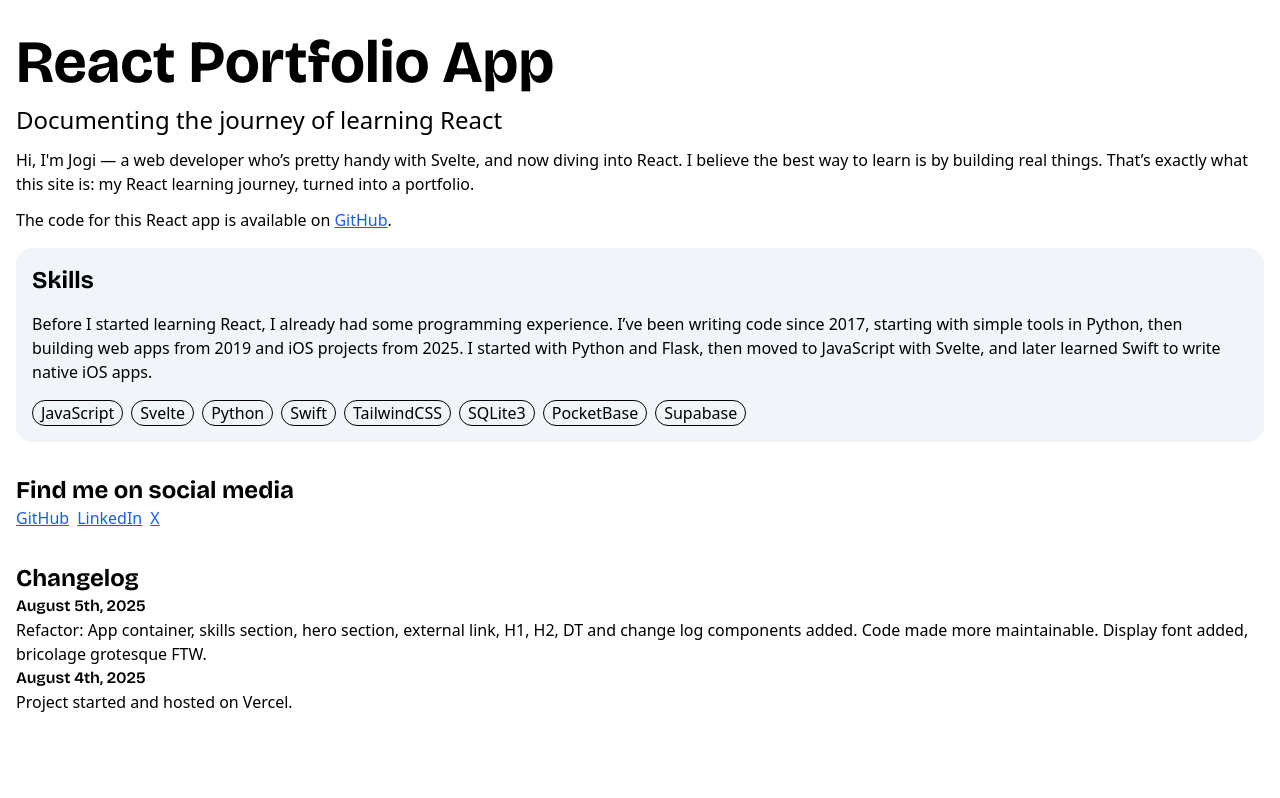
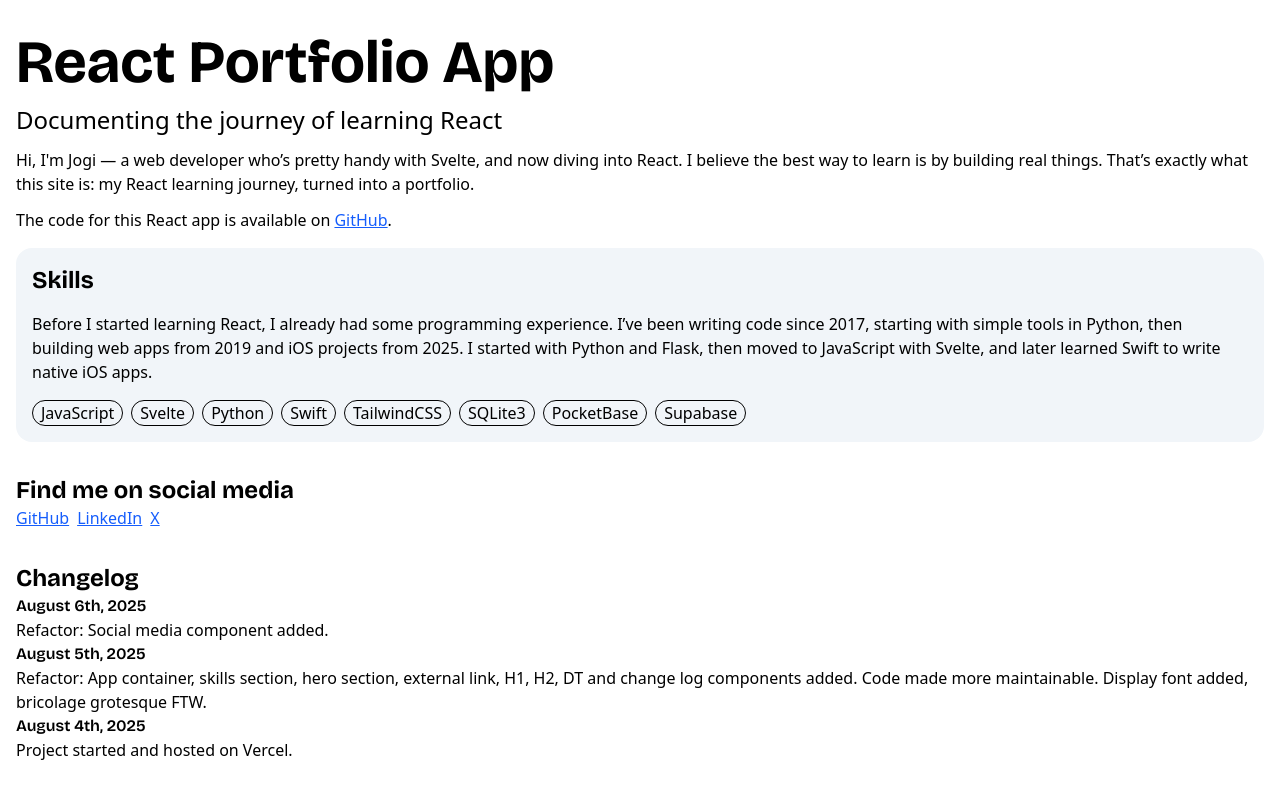
Before and after one commit to realJogicodes/portfolio-app, a React (Vite) app: page / in a window 1280 px wide. Built offline with nearby package versions, Linux system fonts and the light colour scheme.

Commit message:
social media component added to change log

```diff
--- a/src/components/ChangeLog.tsx
+++ b/src/components/ChangeLog.tsx
@@ -6,6 +6,8 @@ export default function ChangeLog() {
 		<section className="mt-8">
 			<H2>Changelog</H2>
 			<dl>
+				<DT>August 6th, 2025</DT>
+				<dd>Refactor: Social media component added.</dd>
 				<DT>August 5th, 2025</DT>
 				<dd>
 					Refactor: App container, skills section, hero section, external link, H1, H2, DT and change log components added. Code made more maintainable. Display font added,
```
